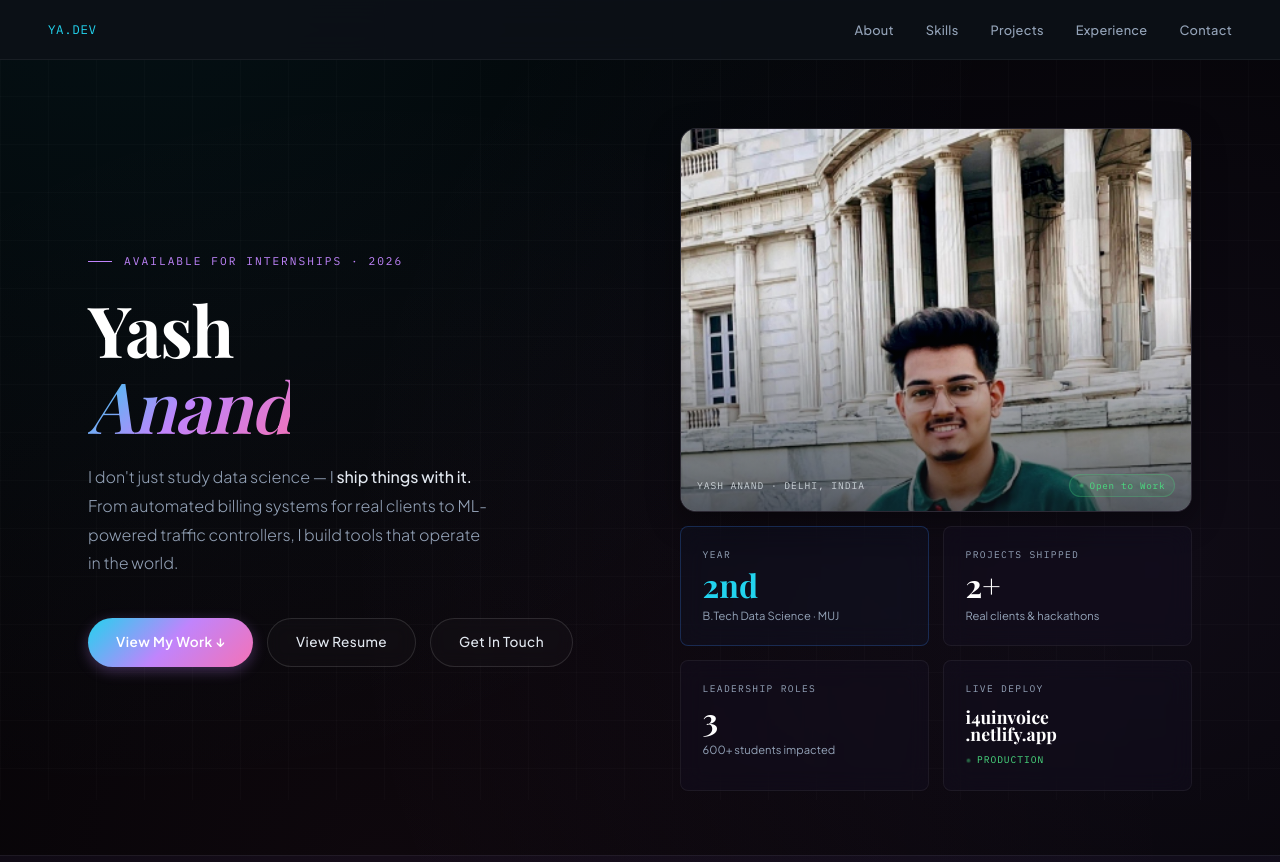
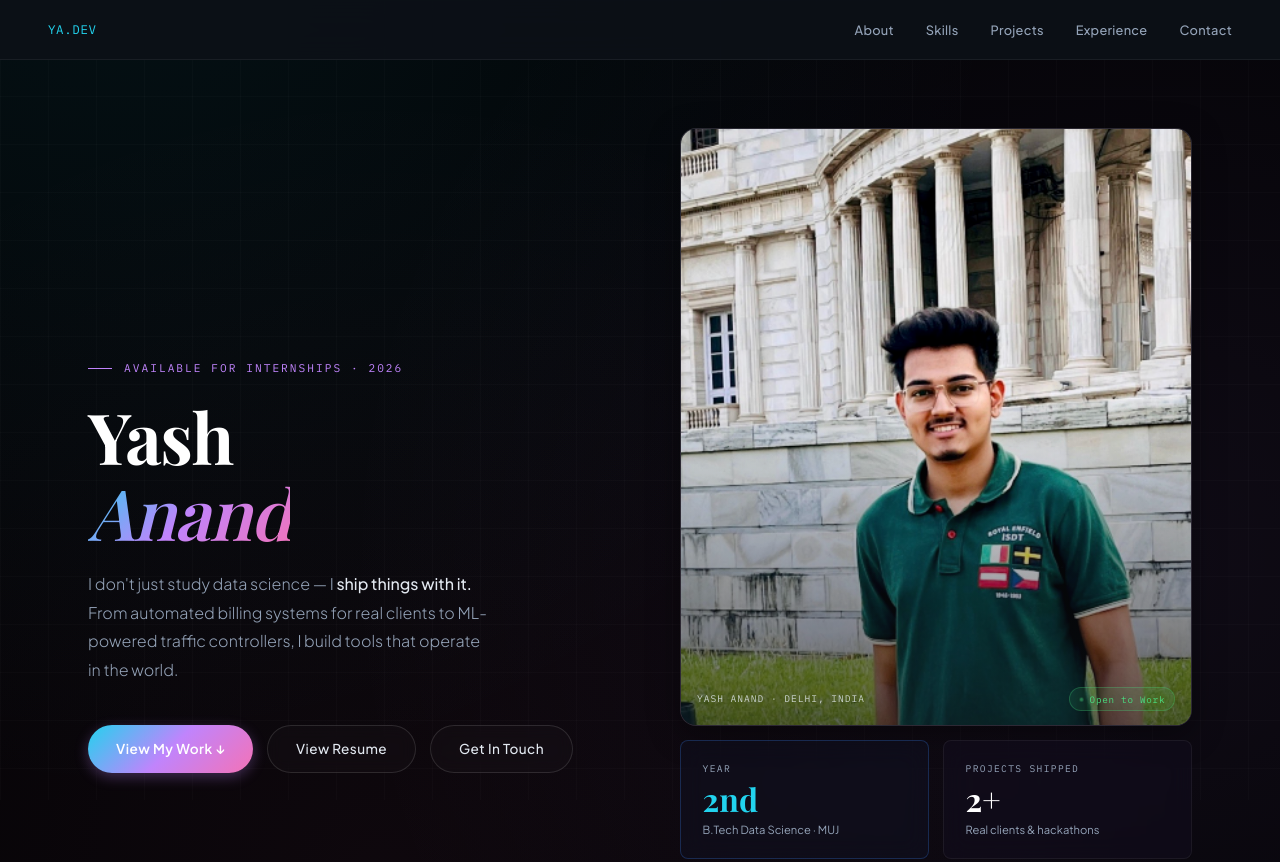
Before and after one commit to yashanand969-max/portfolio, a plain HTML site: page index.html in a window 1280 px wide. Shown: the top 862 px of the page. Drawn offline with nearby package versions, Linux system fonts and the light colour scheme; a web font is replaced by a local one.

Commit message:
Show hero picture completely without cropping

```diff
--- a/index.html
+++ b/index.html
@@ -266,16 +266,13 @@
     border-radius: var(--radius2);
     overflow: hidden;
     border: 1px solid var(--border2);
-    aspect-ratio: 4/3;
     background: var(--bg2);
     box-shadow: var(--glass-shadow);
   }
 
   .hero-photo-wrap img {
     width: 100%;
-    height: 100%;
-    object-fit: cover;
-    object-position: center top;
+    height: auto;
     display: block;
     filter: grayscale(10%) contrast(1.04);
     transition: filter 0.4s;
```
